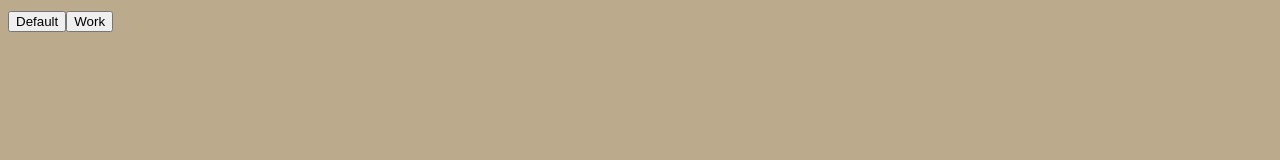
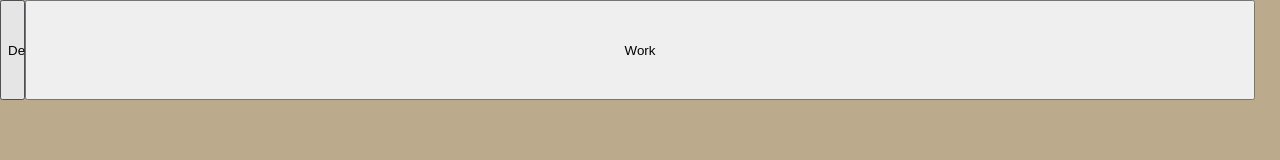
Before and after one commit to DL-GIT101/Todo-list, a website built with webpack: page src/index.html in a window 1280 px wide. Built offline with nearby package versions, Linux system fonts and the light colour scheme.

Commit message:
Add layout for body

```diff
--- a/src/style.css
+++ b/src/style.css
@@ -9,4 +9,19 @@
 
 body {
     background-color: var(--color-background);
+    display:grid;
+    grid-template-columns: minmax(10px,25px) 1fr minmax(10px,25px);
+    grid-template-rows: minmax(10px,100px) 4fr minmax(10px,100px);
+    min-height: 100vh;
+    margin: 0;
+    grid-template-areas:
+    ". . ."
+    ". main ."
+    ". . .";
 }
+
+.main {
+    grid-area: main;
+    display: grid;
+
+}
```
